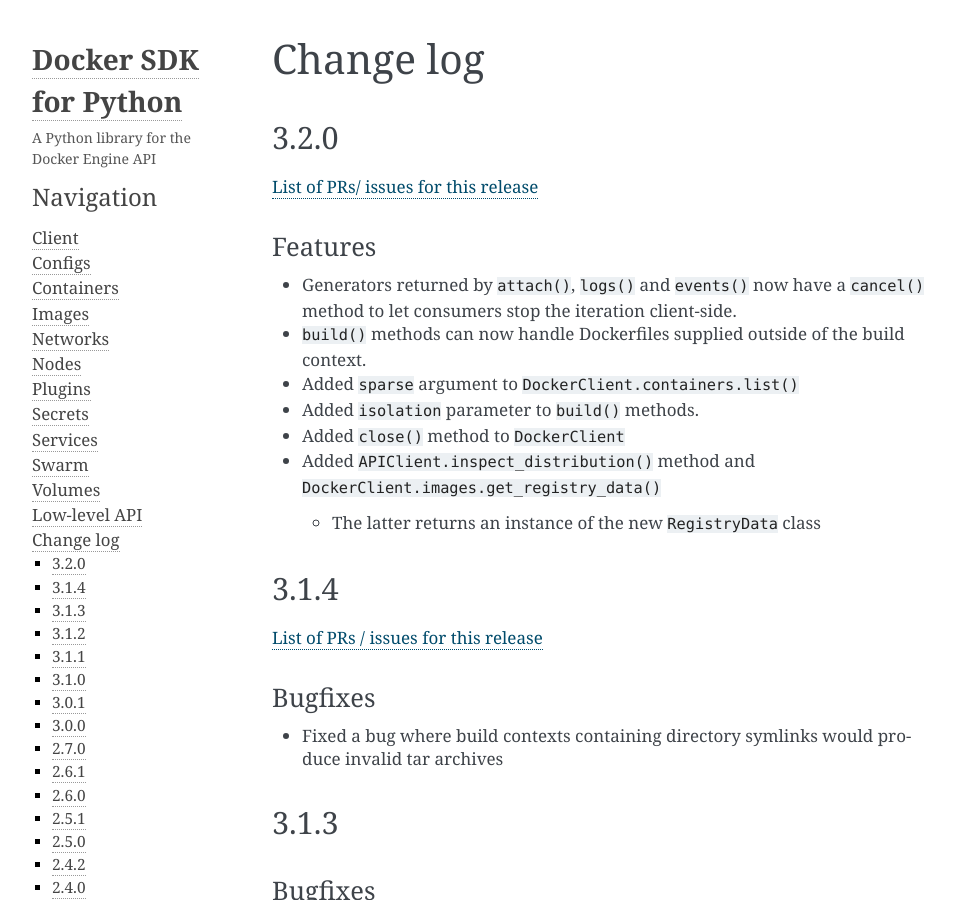
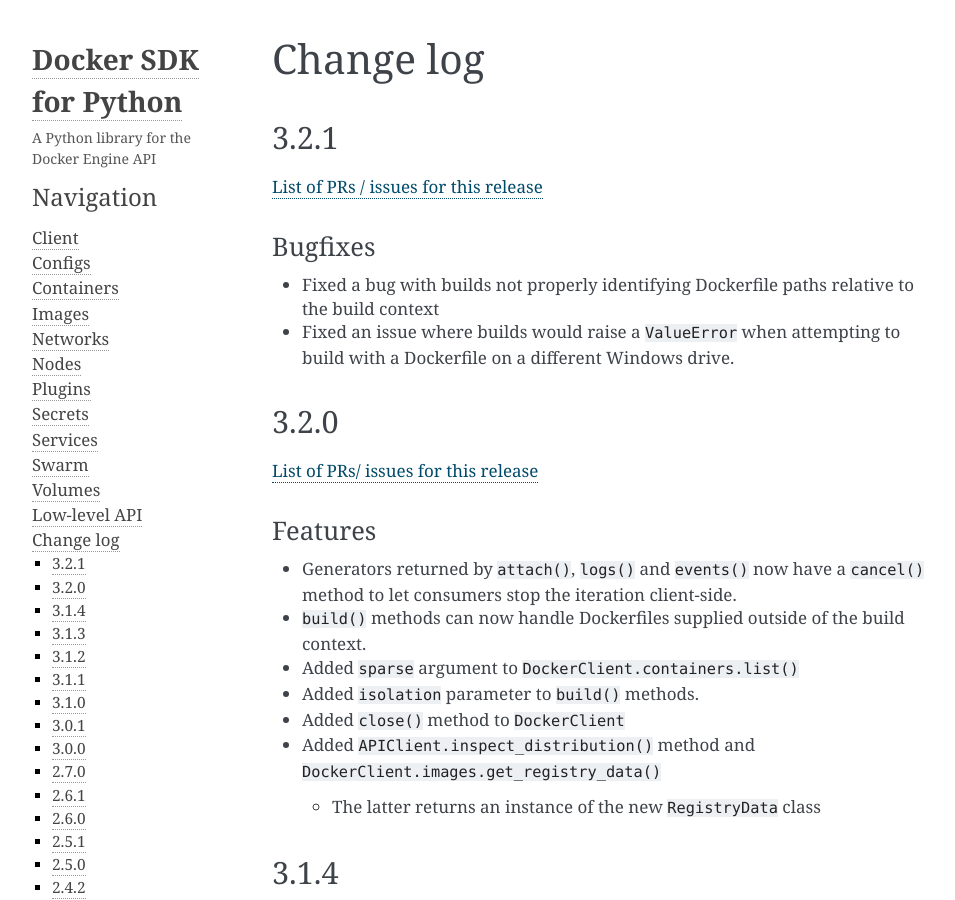
Before and after one commit to docker/docker-py, a Sphinx documentation site: the page built from docs/change-log.md, in a window 1280 px wide and 900 px high. Shown: the whole window, without its empty margins (148-1103 px from the left). Built offline with Sphinx 7.4.7, drawn with Linux system fonts in a browser that asks for light colours; pages that are not in the unit, such as notebooks, are missing from menus.

Commit message:
Bump 3.2.1
Signed-off-by: Joffrey F <joffrey@docker.com>

```diff
--- a/docker/version.py
+++ b/docker/version.py
@@ -1,2 +1,2 @@
-version = "3.2.0"
+version = "3.2.1"
 version_info = tuple([int(d) for d in version.split("-")[0].split(".")])
--- a/docs/change-log.md
+++ b/docs/change-log.md
@@ -1,5 +1,17 @@
 Change log
 ==========
+
+3.2.1
+-----
+
+[List of PRs / issues for this release](https://github.com/docker/docker-py/milestone/50?closed=1)
+
+### Bugfixes
+
+* Fixed a bug with builds not properly identifying Dockerfile paths relative
+  to the build context
+* Fixed an issue where builds would raise a `ValueError` when attempting to
+  build with a Dockerfile on a different Windows drive.
 
 3.2.0
 -----
```
